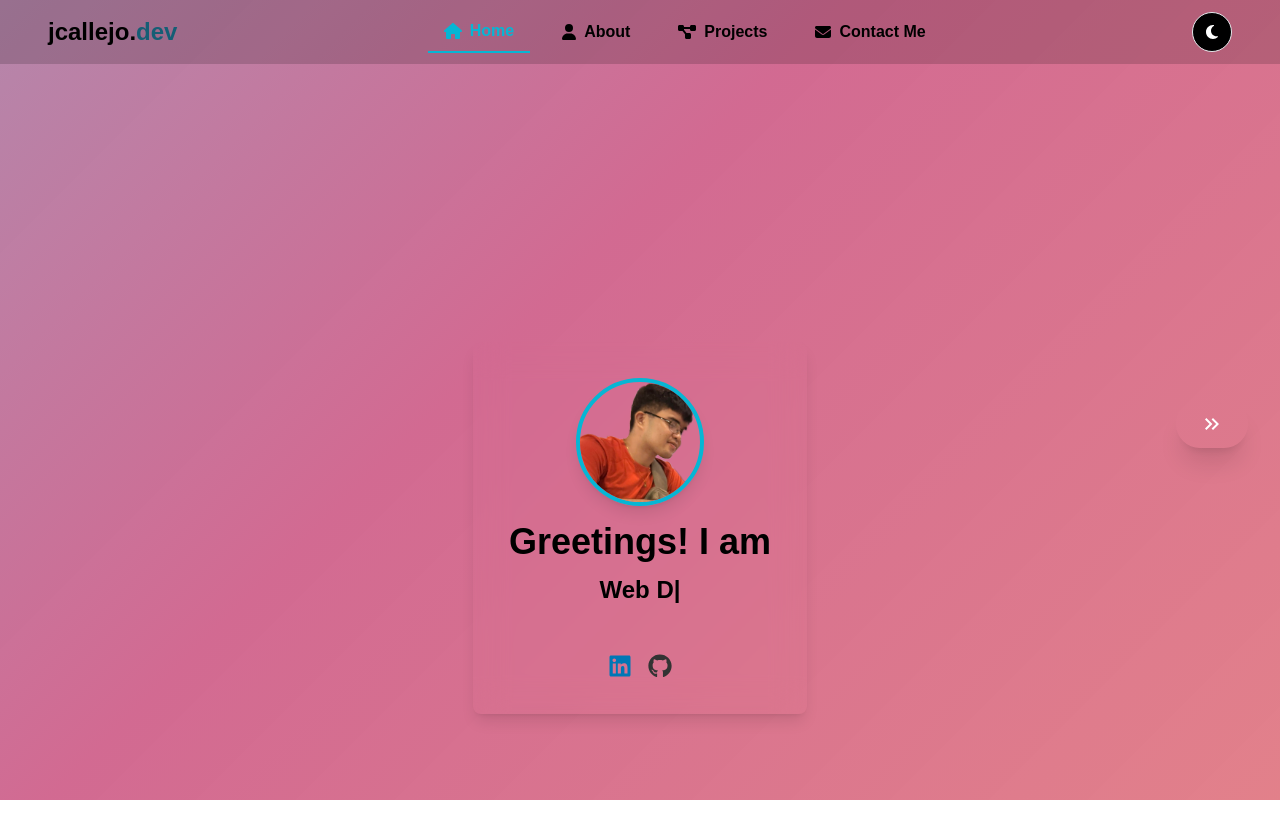
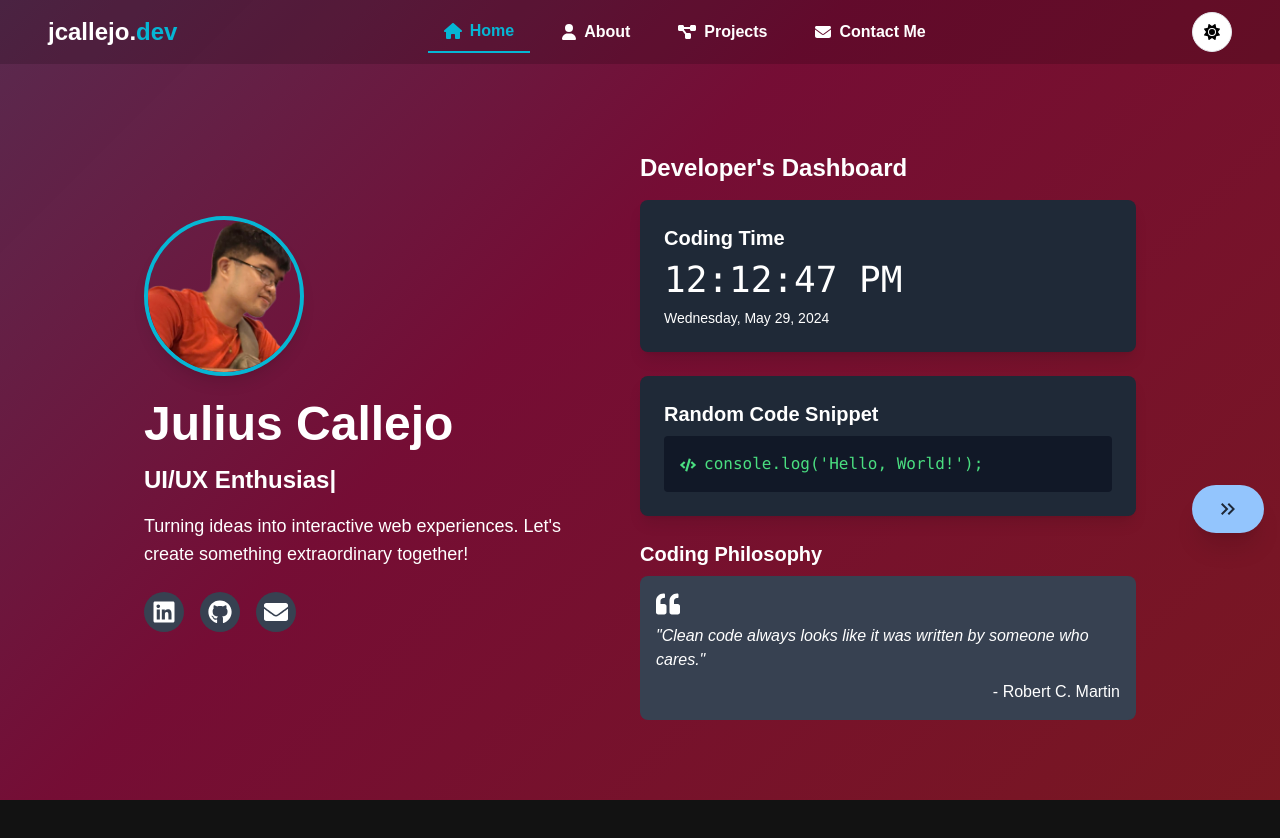
Before and after one commit to aeolus87/jcallejo-portfolio, a React (Create React App) app: page / in a window 1280 px wide. Shown: the top 838 px of the page. After the commit the page ends 800 px from the top, so only its background shows below. Built offline with nearby package versions, Linux system fonts and the light colour scheme.

Commit message:
wow updated hero

```diff
--- a/src/App.js
+++ b/src/App.js
@@ -28,12 +28,15 @@ function AnimatedRoutes({ theme }) {
   );
 }
 function App() {
-  const [theme, setTheme] = useState("light");
+  const [theme, setTheme] = useState("dark"); // Set initial state to "dark"
 
   useEffect(() => {
     const savedTheme = localStorage.getItem("theme");
     if (savedTheme) {
       setTheme(savedTheme);
+    } else {
+      setTheme("dark");
+      localStorage.setItem("theme", "dark");
     }
   }, []);
 
--- a/src/Containers/About/index.jsx
+++ b/src/Containers/About/index.jsx
@@ -1,11 +1,22 @@
 import React from "react";
-import { motion } from "framer-motion";
-import { FaHtml5, FaCss3Alt, FaJs, FaReact } from "react-icons/fa";
+import { motion, useScroll, useTransform } from "framer-motion";
+import {
+  FaHtml5,
+  FaCss3Alt,
+  FaJs,
+  FaReact,
+  FaNodeJs,
+  FaGitAlt,
+} from "react-icons/fa";
+import { SiTailwindcss, SiMongodb } from "react-icons/si";
 import { useNavigate } from "react-router-dom";
 import { MdOutlineKeyboardDoubleArrowRight } from "react-icons/md";
 
 function About({ theme }) {
   const navigate = useNavigate();
+  const { scrollY } = useScroll();
+  const opacity = useTransform(scrollY, [0, 100], [1, 0]);
+
   const containerVariants = {
     hidden: { opacity: 0 },
     visible: {
@@ -19,14 +30,25 @@ function About({ theme }) {
     visible: { y: 0, opacity: 1, transition: { duration: 0.5 } },
   };
 
+  const skills = [
+    { Icon: FaHtml5, name: "HTML5", color: "text-orange-500" },
+    { Icon: FaCss3Alt, name: "CSS3", color: "text-blue-500" },
+    { Icon: FaJs, name: "JavaScript", color: "text-yellow-500" },
+    { Icon: FaReact, name: "React", color: "text-blue-400" },
+    { Icon: FaNodeJs, name: "Node.js", color: "text-green-500" },
+    { Icon: SiTailwindcss, name: "Tailwind CSS", color: "text-cyan-400" },
+    { Icon: FaGitAlt, name: "Git", color: "text-red-500" },
+    { Icon: SiMongodb, name: "MongoDB", color: "text-green-600" },
+  ];
+
   return (
     <motion.div
-      className="min-h-screen py-8 px-4 lg:px-8 lg:top-0"
+      className="min-h-screen py-8 px-4 lg:px-8 mt-[-4rem]"
       variants={containerVariants}
       initial="hidden"
       animate="visible"
     >
-      <div className="max-w-3xl mx-auto">
+      <div className="max-w-4xl mx-auto">
         <motion.h1
           className="text-4xl font-bold mb-8 text-center"
           variants={itemVariants}
@@ -36,74 +58,72 @@ function About({ theme }) {
 
         <motion.section className="mb-12" variants={itemVariants}>
           <h2 className="text-2xl font-semibold mb-4">Who I Am</h2>
-          <p>
-            I am Julius Callejo, a passionate and dedicated student web
-            developer. Currently pursuing my degree in Computer Science, I have
-            a strong foundation in web development technologies including HTML,
-            CSS, JavaScript, and React. My goal is to create intuitive and
-            dynamic user experiences. I enjoy problem-solving and continuously
-            learning new skills to stay up-to-date with the latest industry
-            trends.
+          <p className="text-lg">
+            I'm Julius Callejo, a passionate student web developer currently
+            pursuing a degree in Computer Science. With a strong foundation in
+            web technologies, I'm dedicated to creating intuitive and dynamic
+            user experiences. I thrive on problem-solving and continuously
+            expanding my skill set to stay at the forefront of industry trends.
           </p>
         </motion.section>
 
         <motion.section className="mb-12" variants={itemVariants}>
           <h2 className="text-2xl font-semibold mb-4">My Skills</h2>
-          <div className="flex justify-around">
-            <motion.div whileHover={{ scale: 1.1 }} className="text-center">
-              <FaHtml5 className="text-5xl mb-2 text-orange-500" />
-              <p>HTML5</p>
-            </motion.div>
-            <motion.div whileHover={{ scale: 1.1 }} className="text-center">
-              <FaCss3Alt className="text-5xl mb-2 text-blue-500" />
-              <p>CSS3</p>
-            </motion.div>
-            <motion.div whileHover={{ scale: 1.1 }} className="text-center">
-              <FaJs className="text-5xl mb-2 text-yellow-500" />
-              <p>JavaScript</p>
-            </motion.div>
-            <motion.div whileHover={{ scale: 1.1 }} className="text-center">
-              <FaReact className="text-5xl mb-2 text-blue-400" />
-              <p>React</p>
-            </motion.div>
+          <div className="grid grid-cols-2 sm:grid-cols-4 gap-6">
+            {skills.map(({ Icon, name, color }) => (
+              <motion.div
+                key={name}
+                whileHover={{ scale: 1.1 }}
+                className="text-center"
+              >
+                <Icon className={`text-5xl mb-2 ${color} mx-auto`} />
+                <p>{name}</p>
+              </motion.div>
+            ))}
           </div>
         </motion.section>
 
         <motion.section className="mb-12" variants={itemVariants}>
           <h2 className="text-2xl font-semibold mb-4">My Journey</h2>
-          <p>
-            My journey in web development began with a curiosity for creating
-            interactive and beautiful websites. As I progressed in my Computer
-            Science degree, I discovered my passion for front-end development.
-            I've worked on various projects, from simple landing pages to
-            complex web applications, always striving to improve my skills and
-            learn new technologies.
+          <p className="text-lg">
+            My web development journey began with a fascination for creating
+            interactive and visually appealing websites. As I progressed in my
+            Computer Science studies, I discovered my passion for front-end
+            development. I've tackled various projects, ranging from simple
+            landing pages to complex web applications, always pushing myself to
+            improve and adopt new technologies.
           </p>
         </motion.section>
 
         <motion.section variants={itemVariants}>
           <h2 className="text-2xl font-semibold mb-4">My Goals</h2>
-          <p>
-            As I continue to grow as a web developer, my goal is to create web
-            applications that not only look great but also provide exceptional
-            user experiences. I'm particularly interested in exploring the
-            intersection of web development and emerging technologies like AI
-            and machine learning. I'm excited about the future of web
-            development and can't wait to contribute to innovative projects that
-            push the boundaries of what's possible on the web.
+          <p className="text-lg">
+            As I continue to evolve as a web developer, my aim is to create web
+            applications that not only look stunning but also deliver
+            exceptional user experiences. I'm particularly intrigued by the
+            convergence of web development with emerging technologies like AI
+            and machine learning. The future of web development excites me, and
+            I'm eager to contribute to innovative projects that push the
+            boundaries of what's achievable on the web.
           </p>
         </motion.section>
       </div>
+
       <motion.div
-        className="fixed right-8 top-1/2 transform -translate-y-1/2"
+        className="fixed right-4 top-[30.3rem] lg:transform lg:-translate-y-1/2"
         initial={{ x: 100, opacity: 0 }}
         animate={{ x: 0, opacity: 1 }}
         transition={{ delay: 0.5, duration: 0.5 }}
+        style={{ opacity }}
       >
         <motion.button
           onClick={() => navigate("/projects")}
-          className={`px-6 py-3 rounded-full flex items-center justify-center text-2xl ${
-            theme === "light" ? " text-white" : " text-cyan-300"
+          whileHover={{ scale: 1.1 }}
+          whileTap={{ scale: 0.9 }}
+          className={`lg:px-6 px-3 py-3 rounded-full flex items-center text-2xl ${
+            theme === "light"
+              ? "bg-blue-500 text-white"
+              : "bg-blue-300 text-gray-800"
           } shadow-xl`}
         >
           <MdOutlineKeyboardDoubleArrowRight />
@@ -112,4 +132,5 @@ function About({ theme }) {
     </motion.div>
   );
 }
+
 export default About;
--- a/src/Containers/ContactMe/index.jsx
+++ b/src/Containers/ContactMe/index.jsx
@@ -1,11 +1,12 @@
 import React, { useState } from "react";
-import { motion } from "framer-motion";
+import { motion, useScroll, useTransform } from "framer-motion";
 import { FaEnvelope, FaMapMarkerAlt } from "react-icons/fa";
 import { MdOutlineKeyboardDoubleArrowRight } from "react-icons/md";
 import { useNavigate } from "react-router-dom";
 const Contact = ({ theme }) => {
   const navigate = useNavigate();
-
+  const { scrollY } = useScroll();
+  const opacity = useTransform(scrollY, [0, 100], [1, 0]);
   const [formData, setFormData] = useState({
     name: "",
     email: "",
@@ -90,15 +91,20 @@ const Contact = ({ theme }) => {
         </div>
       </div>
       <motion.div
-        className="fixed right-8 top-1/2 transform -translate-y-1/2"
+        className="fixed right-4 top-[30.3rem] lg:transform lg:-translate-y-1/2"
         initial={{ x: 100, opacity: 0 }}
         animate={{ x: 0, opacity: 1 }}
         transition={{ delay: 0.5, duration: 0.5 }}
+        style={{ opacity }}
       >
         <motion.button
           onClick={() => navigate("/")}
-          className={`px-6 py-3 rounded-full flex items-center justify-center text-2xl ${
-            theme === "light" ? " text-white" : " text-cyan-300"
+          whileHover={{ scale: 1.1 }}
+          whileTap={{ scale: 0.9 }}
+          className={`lg:px-6 px-3 py-3 rounded-full flex items-center text-2xl ${
+            theme === "light"
+              ? "bg-blue-500 text-white"
+              : "bg-blue-300 text-gray-800"
           } shadow-xl`}
         >
           <MdOutlineKeyboardDoubleArrowRight />
--- a/src/Containers/Hero/index.jsx
+++ b/src/Containers/Hero/index.jsx
@@ -1,32 +1,60 @@
-import React from "react";
-import { motion } from "framer-motion";
+import React, { useState, useEffect } from "react";
+import { motion, useScroll, useTransform } from "framer-motion";
 import { ReactTyped } from "react-typed";
-import { FaLinkedin, FaGithub } from "react-icons/fa";
+import {
+  FaLinkedin,
+  FaGithub,
+  FaEnvelope,
+  FaQuoteLeft,
+  FaCode,
+} from "react-icons/fa";
 import { MdOutlineKeyboardDoubleArrowRight } from "react-icons/md";
 import { useNavigate } from "react-router-dom";
 import myPicture from "../../components/Pages/img/juls.png";
 
 function Home({ theme }) {
   const navigate = useNavigate();
+  const [currentTime, setCurrentTime] = useState(new Date());
+  const { scrollY } = useScroll();
+  const opacity = useTransform(scrollY, [0, 100], [1, 0]);
+
+  useEffect(() => {
+    const timer = setInterval(() => setCurrentTime(new Date()), 1000);
+    return () => clearInterval(timer);
+  }, []);
+
+  const containerVariants = {
+    hidden: { opacity: 0 },
+    visible: { opacity: 1, transition: { duration: 1, staggerChildren: 0.3 } },
+  };
+
+  const itemVariants = {
+    hidden: { y: 20, opacity: 0 },
+    visible: { y: 0, opacity: 1, transition: { duration: 0.5 } },
+  };
+
+  const codeSnippets = [
+    "console.log('Hello, World!');",
+    "<div>Welcome to my portfolio!</div>",
+    "function greet() { return 'Hi there!'; }",
+    "const passion = 'Web Development';",
+    "// TODO: Create amazing websites",
+  ];
 
   return (
     <motion.div
-      initial={{ opacity: 0 }}
-      animate={{ opacity: 1 }}
-      exit={{ opacity: 0 }}
-      transition={{ duration: 1 }}
-      className="min-h-screen flex flex-col lg:flex-row relative overflow-hidden z-0"
+      initial="hidden"
+      animate="visible"
+      exit="hidden"
+      variants={containerVariants}
+      className="lg:min-h-[85vh] flex flex-col lg:flex-row relative overflow-hidden z-0 lg:px-36 lg:py-0 lg:mt-[-2rem] px-8 py-8 mt-[-4rem]"
     >
-      <div className="flex lg:flex-row flex-col w-full relative items-center justify-center lg:px-4">
       <motion.div
-          className="hero-box p-4 lg:p-8 border-4 border-transparent rounded-lg shadow-lg bg-transparent backdrop-filter backdrop-blur-lg mb-8 lg:mb-0 lg:mt-0 mt-48"
-          initial={{ y: -100, opacity: 0 }}
-          animate={{ y: 0, opacity: 1 }}
-          transition={{ duration: 0.8 }}
+        className="lg:w-1/2 flex flex-col justify-center items-center lg:items-start"
+        variants={itemVariants}
       >
-          <div className="flex flex-col items-center">
         <motion.div
-              className="relative w-32 h-32 border-4 border-cyan-500 rounded-full overflow-hidden shadow-lg mb-4"
+          className="relative w-40 h-40 border-4 border-cyan-500 rounded-full overflow-hidden shadow-lg mb-6"
           whileHover={{ scale: 1.1 }}
           whileTap={{ scale: 0.9 }}
         >
@@ -36,28 +64,29 @@ function Home({ theme }) {
             className="w-full h-full object-cover"
           />
         </motion.div>
-            <div className="text-center">
-              <h2 className="text-2xl lg:text-4xl font-bold mb-3">
-                Greetings! I am
-              </h2>
-              <div className="overflow-hidden min-h-16">
+        <h1 className="text-4xl lg:text-5xl font-bold mb-4">Julius Callejo</h1>
+        <div className="text-xl lg:text-2xl font-semibold mb-4">
           <ReactTyped
-                  className="text-xl lg:text-2xl font-bold"
-                  strings={["Julius Callejo", "Web Developer"]}
-                  typeSpeed={100}
-                  backSpeed={120}
+            strings={["Web Developer", "UI/UX Enthusiast", "Problem Solver"]}
+            typeSpeed={80}
+            backSpeed={50}
             loop
           />
         </div>
-            </div>
-          </div>
-          <div className="flex justify-center space-x-4 mt-4">
+        <p className="text-lg mb-6 max-w-md text-center lg:text-left">
+          Turning ideas into interactive web experiences. Let's create something
+          extraordinary together!
+        </p>
+        <div className="flex space-x-4 mb-6">
           <motion.a
             href="https://www.linkedin.com/in/jcallejo/"
             target="_blank"
             rel="noopener noreferrer"
             whileHover={{ scale: 1.2 }}
             whileTap={{ scale: 0.8 }}
+            className={`p-2 rounded-full ${
+              theme === "light" ? "bg-gray-200" : "bg-gray-700"
+            }`}
           >
             <FaLinkedin
               size={24}
@@ -70,27 +99,100 @@ function Home({ theme }) {
             rel="noopener noreferrer"
             whileHover={{ scale: 1.2 }}
             whileTap={{ scale: 0.8 }}
+            className={`p-2 rounded-full ${
+              theme === "light" ? "bg-gray-200" : "bg-gray-700"
+            }`}
           >
             <FaGithub
               size={24}
               color={theme === "light" ? "#333" : "#ffffff"}
             />
           </motion.a>
+          <motion.a
+            href="mailto:callejojuls@gmail.com"
+            whileHover={{ scale: 1.2 }}
+            whileTap={{ scale: 0.8 }}
+            className={`p-2 rounded-full ${
+              theme === "light" ? "bg-gray-200" : "bg-gray-700"
+            }`}
+          >
+            <FaEnvelope
+              size={24}
+              color={theme === "light" ? "#EA4335" : "#ffffff"}
+            />
+          </motion.a>
         </div>
       </motion.div>
+
+      <motion.div
+        className="lg:w-1/2 mt-8 lg:mt-0 flex flex-col justify-center items-center lg:items-start"
+        variants={itemVariants}
+      >
+        <h2 className="text-2xl font-bold mb-4">Developer's Dashboard</h2>
+
+        <div
+          className={`p-6 rounded-lg shadow-lg ${
+            theme === "light" ? "bg-white" : "bg-gray-800"
+          } mb-6 w-full`}
+        >
+          <h3 className="text-xl font-semibold mb-2">Coding Time</h3>
+          <div className="text-4xl font-mono">
+            {currentTime.toLocaleTimeString()}
+          </div>
+          <p className="mt-2 text-sm">
+            {currentTime.toLocaleDateString(undefined, {
+              weekday: "long",
+              year: "numeric",
+              month: "long",
+              day: "numeric",
+            })}
+          </p>
         </div>
 
-      {/* New button to About page */}
+        <div
+          className={`p-6 rounded-lg shadow-lg ${
+            theme === "light" ? "bg-white" : "bg-gray-800"
+          } mb-6 w-full`}
+        >
+          <h3 className="text-xl font-semibold mb-2">Random Code Snippet</h3>
+          <div className="bg-gray-900 text-green-400 p-4 rounded font-mono">
+            <FaCode className="inline mr-2" />
+            {codeSnippets[Math.floor(Math.random() * codeSnippets.length)]}
+          </div>
+        </div>
+
+        <div className="text-center lg:text-left w-full">
+          <h3 className="text-xl font-semibold mb-2">Coding Philosophy</h3>
+          <div
+            className={`p-4 rounded-lg ${
+              theme === "light" ? "bg-gray-100" : "bg-gray-700"
+            }`}
+          >
+            <FaQuoteLeft className="text-2xl mb-2" />
+            <p className="italic">
+              "Clean code always looks like it was written by someone who
+              cares."
+            </p>
+            <p className="mt-2 text-right">- Robert C. Martin</p>
+          </div>
+        </div>
+      </motion.div>
+
       <motion.div
-        className="fixed right-8 lg:top-1/2 bottom-24 transform -translate-y-1/2"
+        className="fixed right-4 top-[30.3rem] lg:transform lg:-translate-y-1/2"
         initial={{ x: 100, opacity: 0 }}
         animate={{ x: 0, opacity: 1 }}
         transition={{ delay: 0.5, duration: 0.5 }}
+        style={{ opacity }}
       >
         <motion.button
           onClick={() => navigate("/about")}
-          className={`px-6 py-3 rounded-full flex items-center text-2xl ${
-            theme === "light" ? "text-white" : "text-cyan-300"
+          whileHover={{ scale: 1.1 }}
+          whileTap={{ scale: 0.9 }}
+          className={`lg:px-6 px-3 py-3 rounded-full flex items-center text-2xl ${
+            theme === "light"
+              ? "bg-blue-500 text-white"
+              : "bg-blue-300 text-gray-800"
           } shadow-xl`}
         >
           <MdOutlineKeyboardDoubleArrowRight />
--- a/src/Containers/Projects/index.jsx
+++ b/src/Containers/Projects/index.jsx
@@ -1,5 +1,5 @@
 import React from "react";
-import { motion } from "framer-motion";
+import { motion, useScroll, useTransform } from "framer-motion";
 import { useNavigate } from "react-router-dom";
 import { MdOutlineKeyboardDoubleArrowRight } from "react-icons/md";
 
@@ -22,7 +22,8 @@ const projectData = [
 
 const Projects = ({ theme }) => {
   const navigate = useNavigate();
-
+  const { scrollY } = useScroll();
+  const opacity = useTransform(scrollY, [0, 100], [1, 0]);
   const containerVariants = {
     hidden: { opacity: 0 },
     visible: {
@@ -48,7 +49,7 @@ const Projects = ({ theme }) => {
       animate="visible"
       exit="hidden"
       variants={containerVariants}
-      className="min-h-screen py-16 px-4 sm:px-6 lg:px-8"
+      className="min-h-screen lg:py-16 px-4 lg:px-6"
     >
       <motion.h1
         variants={itemVariants}
@@ -97,18 +98,21 @@ const Projects = ({ theme }) => {
       </motion.div>
 
       <motion.div
-        className="fixed right-8 top-1/2 transform -translate-y-1/2"
+        className="fixed right-4 top-[30.3rem] lg:transform lg:-translate-y-1/2"
         initial={{ x: 100, opacity: 0 }}
         animate={{ x: 0, opacity: 1 }}
         transition={{ delay: 0.5, duration: 0.5 }}
+        style={{ opacity }}
       >
         <motion.button
           onClick={() => navigate("/contact")}
-          className={`px-6 py-3 rounded-full flex items-center justify-center text-2xl ${
-            theme === "light" ? "text-white" : "text-cyan-300"
-          } shadow-xl`}
           whileHover={{ scale: 1.1 }}
           whileTap={{ scale: 0.9 }}
+          className={`lg:px-6 px-3 py-3 rounded-full flex items-center text-2xl ${
+            theme === "light"
+              ? "bg-blue-500 text-white"
+              : "bg-blue-300 text-gray-800"
+          } shadow-xl`}
         >
           <MdOutlineKeyboardDoubleArrowRight />
         </motion.button>
--- a/src/components/Pages/Header.jsx
+++ b/src/components/Pages/Header.jsx
@@ -138,7 +138,7 @@ const MobileNavbar = ({
   scrollPosition,
 }) => (
   <motion.nav
-    className={`sm:hidden flex justify-between items-center w-full fixed top-0 left-0 h-16 px-4
+    className={`sm:hidden flex justify-between items-center w-full fixed top-0 left-0 h-16 px-4 z-10
       ${theme === "light" ? "text-black bg-white" : "text-white bg-gray-800"}`}
     style={{
       backgroundColor:
```
Lines whose indentation alone changed are shown as unchanged.
